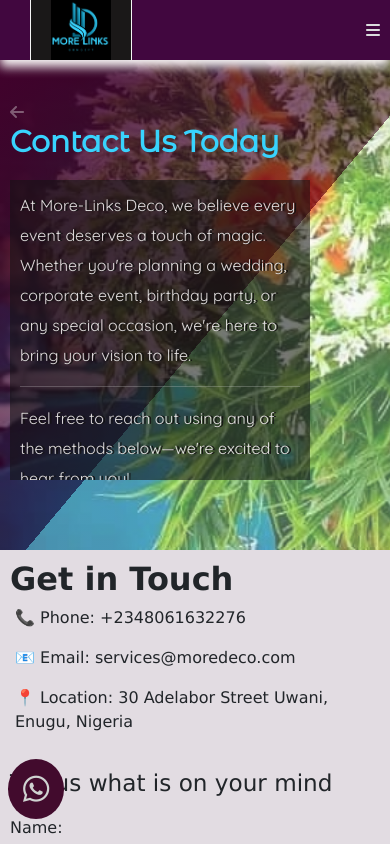
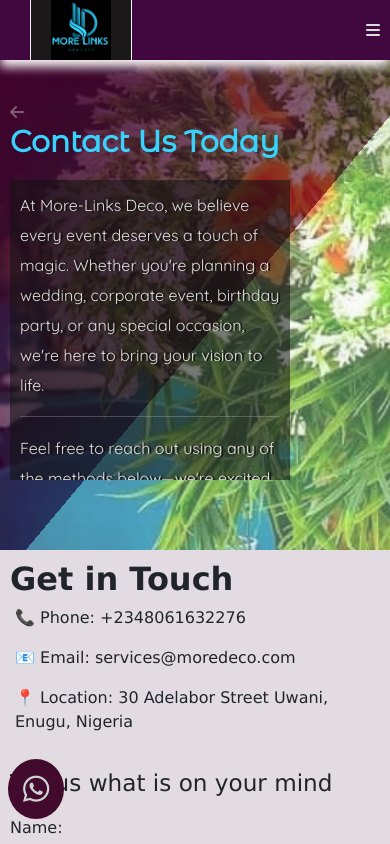
Before and after one commit to Ikendu/moreLinksDeco, a React (Vite) app in the folder mysite/: page /contact in a window 390 px wide. Shown: the top 844 px of the page. Built offline with nearby package versions, Linux system fonts and the light colour scheme.

Commit message:
more on contact page

```diff
--- a/mysite/src/pages/contactPage/contact.css
+++ b/mysite/src/pages/contactPage/contact.css
@@ -124,7 +124,7 @@
     padding: 50px 20px;
   }
   .contactMain p {
-    max-width: 450px;
+    max-width: 420px;
   }
   .contactSection {
     margin: 10px;
@@ -147,7 +147,7 @@
     max-width: 380px;
   }
 }
-@media (max-width: 420px) {
+@media (max-width: 460px) {
   .contactHead {
     font-size: 30px !important;
   }
@@ -166,3 +166,8 @@
     font-size: 16px;
   }
 }
+@media (max-width: 400px) {
+  .contactMain p {
+    max-width: 280px;
+  }
+}
```
